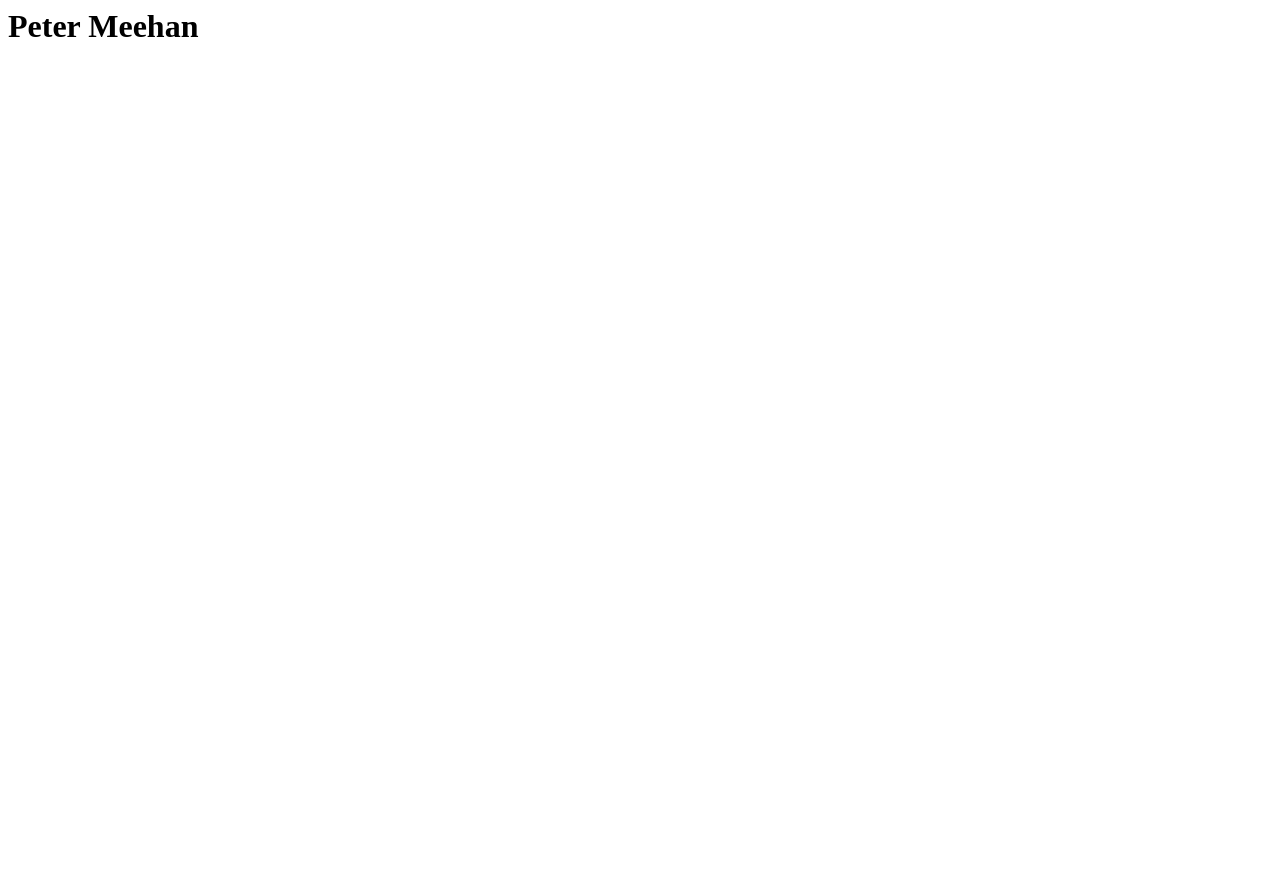
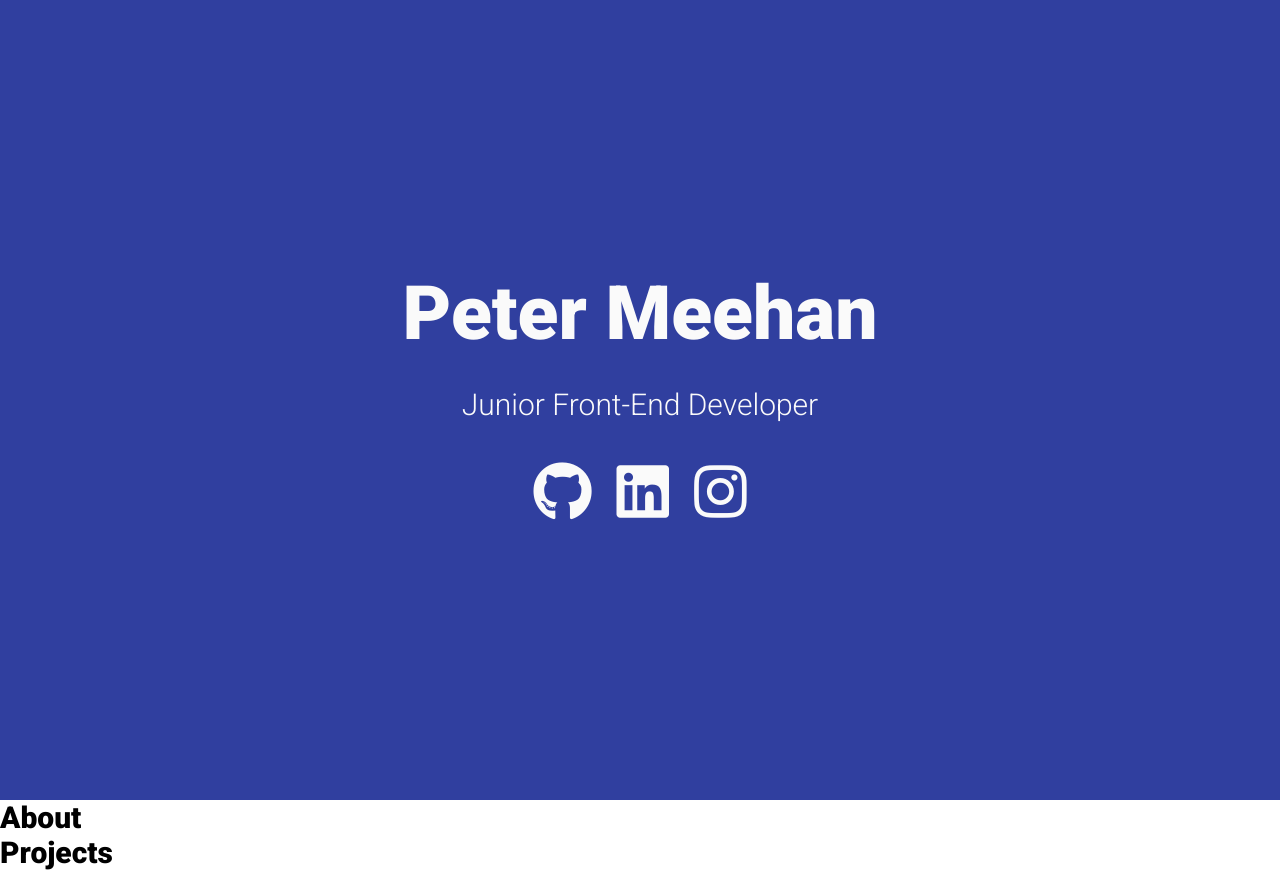
Before and after one commit to apmeehan/apmeehan.github.io, a plain HTML site: page index.html in a window 1280 px wide. Before the commit the page ends 800 px from the top, so only its background shows below. Drawn offline with Linux system fonts and the light colour scheme.

Commit message:
Added css template

```diff
--- /dev/null
+++ b/css/reset.css
@@ -0,0 +1,25 @@
+/* Minimal CSS Reset */
+
+html {
+  box-sizing: border-box;
+  font-size: 12px;
+}
+
+*, *:before, *:after {
+  box-sizing: inherit;
+}
+
+body, h1, h2, h3, h4, h5, h6, p, ol, ul {
+  margin: 0;
+  padding: 0;
+  font-weight: normal;
+}
+
+ol, ul {
+  list-style: none;
+}
+
+img {
+  max-width: 100%;
+  height: auto;
+}
--- /dev/null
+++ b/css/styles.css
@@ -0,0 +1,77 @@
+@import url('https://fonts.googleapis.com/css?family=Roboto:400,900');
+
+
+html {
+	font-family: 'Roboto', sans-serif;
+}
+
+@media (min-width: 576px) {
+	html {
+		font-size: 14px;
+	}
+}
+
+@media (min-width: 768px) {
+	html {
+		font-size: 16px;
+	}
+}
+
+@media (min-width: 992px) {
+	html {
+		font-size: 18px;
+	}
+}
+
+@media (min-width: 1200px) {
+	html {
+		font-size: 20px;
+	}
+}
+
+.icons-social i {
+	font-size: 3em;
+}
+
+/* Custom Styles */
+
+main {
+	display: flex;
+	flex-direction: column;
+	min-height: 100vh;
+	justify-content: center;
+	padding: 0 30px;
+	text-align: center;
+}
+
+main > .intro {
+	font-family: 'Roboto', sans-serif;
+	font-size: 3.75em;
+	font-weight: 900;
+}
+
+main > .tagline {
+	font-size: 1.5rem;
+	margin: 1.5rem 0;
+	font-weight: 100;
+}
+
+.icons-social i {
+	padding: 10px;
+}
+
+.devto {
+	margin-bottom: -0.20rem;
+}
+
+.devto svg {
+	margin-bottom: -0.20rem;
+	margin-left: 0.675rem;;
+	width: 2.65rem;
+	height: 2.65rem;
+}
+
+h2 {
+	font-family: 'Roboto', sans-serif;
+	font-weight: 900;
+}
--- /dev/null
+++ b/css/themes/green-white.css
@@ -0,0 +1,14 @@
+/* Theme */
+
+main {
+	background: #43A047;
+	color: #FAFAFA;
+}
+
+.icons-social a {
+	color: #FAFAFA;
+}
+
+.icons-social a svg path{
+	fill: #FAFAFA;
+}
--- /dev/null
+++ b/css/themes/grey-white.css
@@ -0,0 +1,14 @@
+/* Theme */
+
+main {
+	background: #485564;
+	color: #FAFAFA;
+}
+
+.icons-social a {
+	color: #FAFAFA;
+}
+
+.icons-social a svg path{
+	fill: #FAFAFA;
+}
--- /dev/null
+++ b/css/themes/indigo-white.css
@@ -0,0 +1,14 @@
+/* Theme */
+
+main {
+	background: #303F9F;
+	color: #FAFAFA;
+}
+
+.icons-social a {
+	color: #FAFAFA;
+}
+
+.icons-social a svg path{
+	fill: #FAFAFA;
+}
--- /dev/null
+++ b/css/themes/red-white.css
@@ -0,0 +1,14 @@
+/* Theme */
+
+main {
+	background: #AF3D4E;
+	color: #FAFAFA;
+}
+
+.icons-social a {
+	color: #FAFAFA;
+}
+
+.icons-social a svg path{
+	fill: #FAFAFA;
+}
--- /dev/null
+++ b/css/themes/white-blue.css
@@ -0,0 +1,14 @@
+/* Theme */
+
+main {
+	background: #FAFAFA;
+	color: #0277BD;
+}
+
+.icons-social a {
+	color: #0277BD;
+}
+
+.icons-social a svg path{
+	fill: #0277BD;
+}
--- /dev/null
+++ b/css/themes/white-grey.css
@@ -0,0 +1,14 @@
+/* Theme */
+
+main {
+	background: #EDEDED;
+	color: #4B5658;
+}
+
+.icons-social a {
+	color: #4B5658;
+}
+
+.icons-social a svg path{
+	fill: #4B5658;
+}
--- /dev/null
+++ b/css/themes/white-indigo.css
@@ -0,0 +1,14 @@
+/* Theme */
+
+main {
+	background: #E8EAF6;
+	color: #303F9F;
+}
+
+.icons-social a {
+	color: #303F9F;
+}
+
+.icons-social a svg path{
+	fill: #303F9F;
+}
--- /dev/null
+++ b/css/themes/white-red.css
@@ -0,0 +1,14 @@
+/* Theme */
+
+main {
+	background: #EDEDED;
+	color: #AF3D4E;
+}
+
+.icons-social a {
+	color: #AF3D4E;
+}
+
+.icons-social a svg path{
+	fill: #AF3D4E;
+}
--- /dev/null
+++ b/css/themes/yellow-black.css
@@ -0,0 +1,14 @@
+/* Theme */
+
+main {
+	background: #FFEB3B;
+	color: #1E1E1E;
+}
+
+.icons-social a {
+	color: #1E1E1E;
+}
+
+.icons-social a svg path{
+	fill: #1E1E1E;
+}
--- a/index.html
+++ b/index.html
@@ -1 +1,41 @@
-<h1>Peter Meehan</h1>
+<!DOCTYPE html>
+<html>
+<head>
+	<meta charset="utf-8">
+	<meta http-equiv="X-UA-Compatible" content="IE=edge">
+	<meta name="viewport" content="width=device-width, initial-scale=1.0">
+
+	<title>Peter Meehan</title>
+
+	<link rel="icon" href="favicon.ico" type="image/png" />
+
+	<link href="https://fonts.googleapis.com/css?family=Reem+Kufi|Roboto:300" rel="stylesheet">
+	<link href="https://use.fontawesome.com/releases/v5.4.1/css/all.css" rel="stylesheet">
+	<link rel="stylesheet" href="css/reset.css">
+	<link rel="stylesheet" href="css/styles.css">
+	<link rel="stylesheet" href="css/themes/indigo-white.css">
+	<!-- <link rel="stylesheet" href="css/themes/green-white.css"> -->
+	<!-- <link rel="stylesheet" href="css/themes/red-white.css"> -->
+	<!-- <link rel="stylesheet" href="css/themes/grey-white.css"> -->
+	<!-- <link rel="stylesheet" href="css/themes/white-indigo.css"> -->
+	<!-- <link rel="stylesheet" href="css/themes/white-blue.css"> -->
+	<!-- <link rel="stylesheet" href="css/themes/white-grey.css"> -->
+	<!-- <link rel="stylesheet" href="css/themes/white-red.css"> -->
+	<!-- <link rel="stylesheet" href="css/themes/yellow-black.css"> -->
+</head>
+<body>
+	<main>
+		<div class="intro">Peter Meehan</div>
+		<div class="tagline">Junior Front-End Developer</div>
+		<!-- Find your icons from here - https://fontawesome.com/icons?d=gallery&s=brands -->
+		<div class="icons-social">
+			<a target="_blank" href="https://github.com/apmeehan"><i class="fab fa-github"></i></a>
+			<a target="_blank" href="https://www.linkedin.com/in/apetermeehan/"><i class="fab fa-linkedin"></i></a>
+			<a target="_blank" href="https://www.instagram.com/apmeehan/"><i class="fab fa-instagram"></i></a>
+    </div>
+	</main>
+
+  <h2>About</h2>
+  <h2>Projects</h2>
+</body>
+</html>
```
Also changed, not shown: favicon.ico (added).
